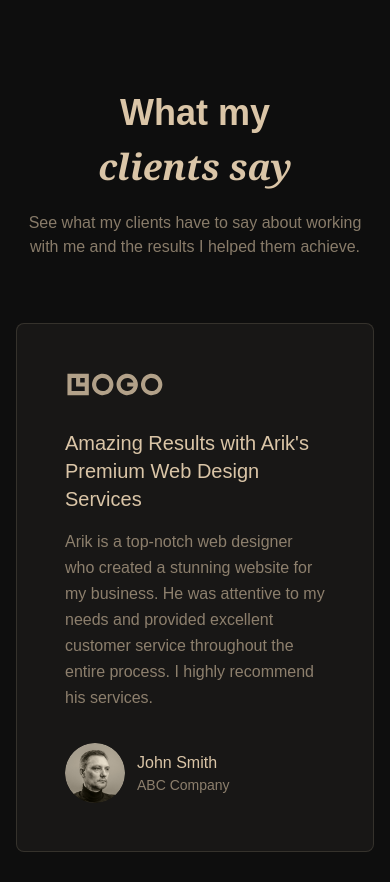
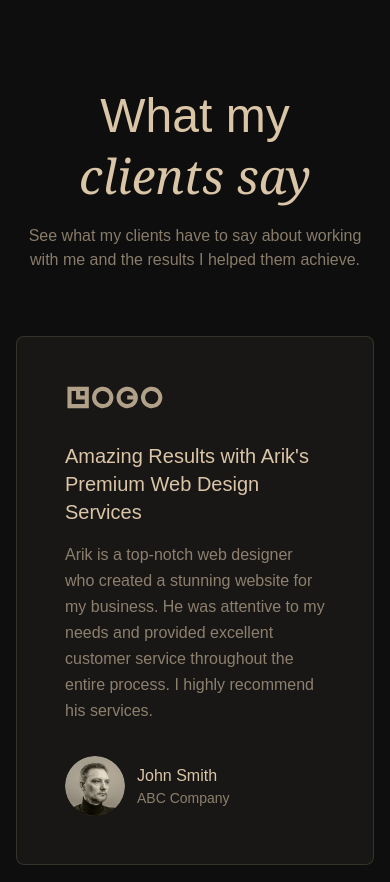
Before and after one commit to Mohamed-El-Sharqawy/lord-portfolio, a Next.js app: page / in a window 390 px wide. Shown: the part 5995-6877 px from the top of the page. Built offline with nearby package versions, Linux system fonts and the light colour scheme.

Commit message:
fix ui issues in testimonials and clean the testimonials component

```diff
--- /dev/null
+++ b/app/(home)/_components/Testimonials/SingleTestimonial.tsx
@@ -0,0 +1,52 @@
+import { TestimonialProps } from "@/constants/testimonials";
+import Image from "next/image";
+
+type Props = {
+  testimonial: TestimonialProps;
+};
+
+export default function SingleTestimonial({ testimonial }: Props) {
+  return (
+    <article
+      className={
+        "bg-wheat/5 border border-wheat/15 rounded-lg p-12 hover:bg-wheat/10 transition-colors"
+      }
+    >
+      <div className="mb-8">
+        <Image
+          src={testimonial.logo}
+          alt="Company logo"
+          width={40}
+          height={40}
+          className="opacity-80 w-auto h-auto"
+        />
+      </div>
+
+      <h2 className="text-xl font-medium mb-4 text-wheat">
+        {testimonial.title}
+      </h2>
+
+      <p className="text-wheat/60 mb-8 leading-relaxed max-w-[490px]">
+        {testimonial.content}
+      </p>
+
+      <div className="flex items-center gap-3">
+        <div className="rounded-full overflow-hidden size-[60px]">
+          <Image
+            src={testimonial.author.avatar}
+            alt={testimonial.author.name}
+            width={60}
+            height={60}
+            className="object-cover w-auto h-auto"
+          />
+        </div>
+        <div>
+          <h3 className="font-medium text-wheat">{testimonial.author.name}</h3>
+          <h5 className="text-sm text-wheat/60">
+            {testimonial.author.company}
+          </h5>
+        </div>
+      </div>
+    </article>
+  );
+}
--- a/app/(home)/_components/Testimonials/Testimonials.tsx
+++ b/app/(home)/_components/Testimonials/Testimonials.tsx
@@ -1,12 +1,13 @@
 import { testimonials } from "@/constants/testimonials";
-import Image from "next/image";
+import SingleTestimonial from "./SingleTestimonial";
 
 export default function Testimonials() {
   return (
     <div className="w-full min-h-screen bg-black text-wheat px-4 py-16">
       <div className="max-w-7xl mx-auto">
+        {/* Section Headings */}
         <div className="text-center mb-16">
-          <h2 className="font-semibold mb-4 max-w-[250px] text-4xl mx-auto !leading-normal md:!leading-tight md:max-w-[700px] sm:text-5xl md:text-8xl">
+          <h2 className="mb-4 text-5xl max-w-[250px] mx-auto leading-tight md:leading-tight md:max-w-[600px] md:text-8xl">
             What my <span className="font-serif italic">clients say</span>
           </h2>
 
@@ -15,56 +16,19 @@ export default function Testimonials() {
             results I helped them achieve.
           </p>
         </div>
-
-        <div className="grid md:grid-cols-2 gap-8">
-          {testimonials.map((testimonial, index) => (
-            <article
-              key={index}
-              className={
-                "bg-wheat/5 border border-wheat/15 rounded-lg p-12 hover:bg-wheat/10 transition-colors"
-              }
-            >
-              <div className="mb-8">
-                <Image
-                  src={testimonial.logo}
-                  alt="Company logo"
-                  width={40}
-                  height={40}
-                  className="opacity-80 w-auto h-auto"
-                />
-              </div>
-
-              <h2 className="text-xl font-medium mb-4 text-wheat">
-                {testimonial.title}
-              </h2>
-
-              <p className="text-wheat/60 mb-8 leading-relaxed max-w-[490px]">
-                {testimonial.content}
-              </p>
-
-              <div className="flex items-center gap-3">
-                <div className="rounded-full overflow-hidden size-[60px]">
-                  <Image
-                    src={testimonial.author.avatar}
-                    alt={testimonial.author.name}
-                    width={60}
-                    height={60}
-                    className="object-cover w-auto h-auto"
-                  />
-                </div>
-                <div>
-                  <h3 className="font-medium text-wheat">
-                    {testimonial.author.name}
-                  </h3>
-                  <h5 className="text-sm text-wheat/60">
-                    {testimonial.author.company}
-                  </h5>
-                </div>
-              </div>
-            </article>
-          ))}
-        </div>
+        {/* Testimonials cards */}
+        <Cards />
       </div>
     </div>
   );
 }
+
+const Cards = () => {
+  return (
+    <div className="grid md:grid-cols-2 gap-8">
+      {testimonials.map((testimonial, index) => (
+        <SingleTestimonial key={index} testimonial={testimonial} />
+      ))}
+    </div>
+  );
+};
```
